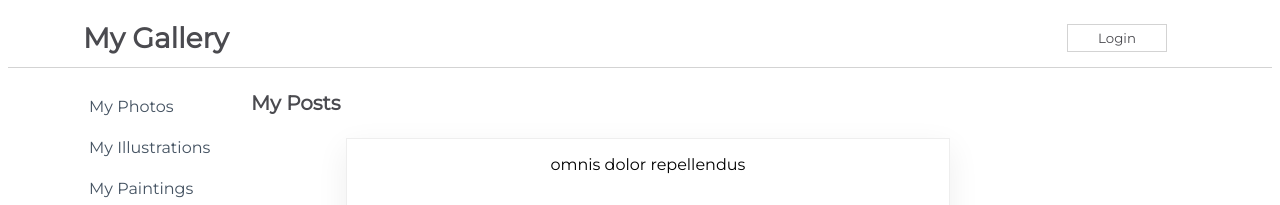
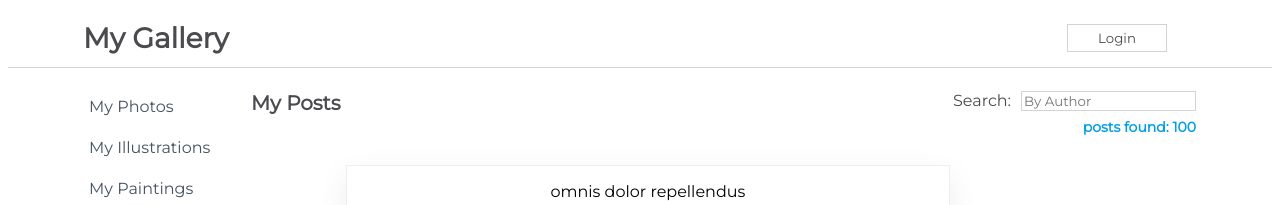
Before and after one commit to adamhatton/react-challenge-repo, a React (Create React App) app in the folder my-app/: page / in a window 1280 px wide. Shown: the top 205 px of the page. Built offline with nearby package versions, Linux system fonts and the light colour scheme.

Commit message:
Add search filter challenge

```diff
--- a/my-app/src/components/Content.js
+++ b/my-app/src/components/Content.js
@@ -9,16 +9,28 @@
     super(props)
 
     this.state = {
-       isLoaded: false
+       isLoaded: false,
+       posts: []
     }
   }
 
   componentDidMount() {
-    setInterval(() => {
+    setTimeout(() => {
       this.setState({
-        isLoaded: true
+        isLoaded: true,
+        posts: savedPosts
       })
     }, 2000)
+  }
+
+  handleChange = (event) => {
+    const name = event.target.value.toLowerCase()
+    const filteredPosts = savedPosts.filter((post) => {
+      return post.name.toLowerCase().includes(name)
+    })
+    this.setState({
+      posts: filteredPosts,
+    })
   }
 
   render() {
@@ -27,9 +39,20 @@
       <div className={css.Content}>
         <div className={css.TitleBar}>
             <h1>My Posts</h1>
+            <form>
+              <label htmlFor='searchinput'>Search:</label>
+              <input
+                type='search'
+                id='searchinput'
+                placeholder='By Author'
+                onChange={this.handleChange}
+              />
+              <h4>posts found: {this.state.posts.length}</h4>
+            </form>
+
         </div>
         <div className={css.SearchResults}>
-          {this.state.isLoaded === false ? (<Loader />) : <PostItem posts={savedPosts}/>}
+          {this.state.isLoaded === false ? (<Loader />) : <PostItem posts={this.state.posts}/>}
         </div>
       </div>
     )
```
